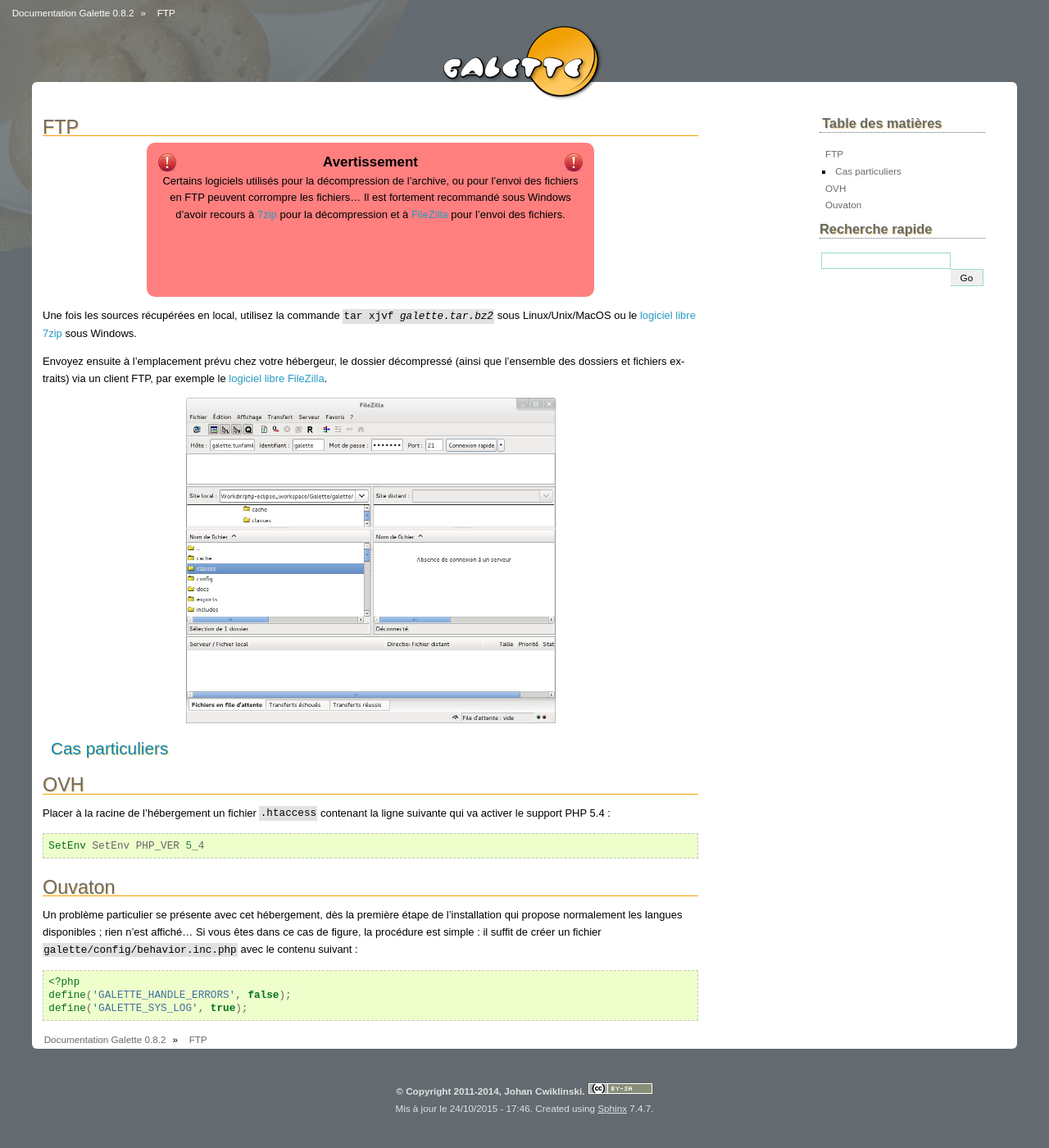
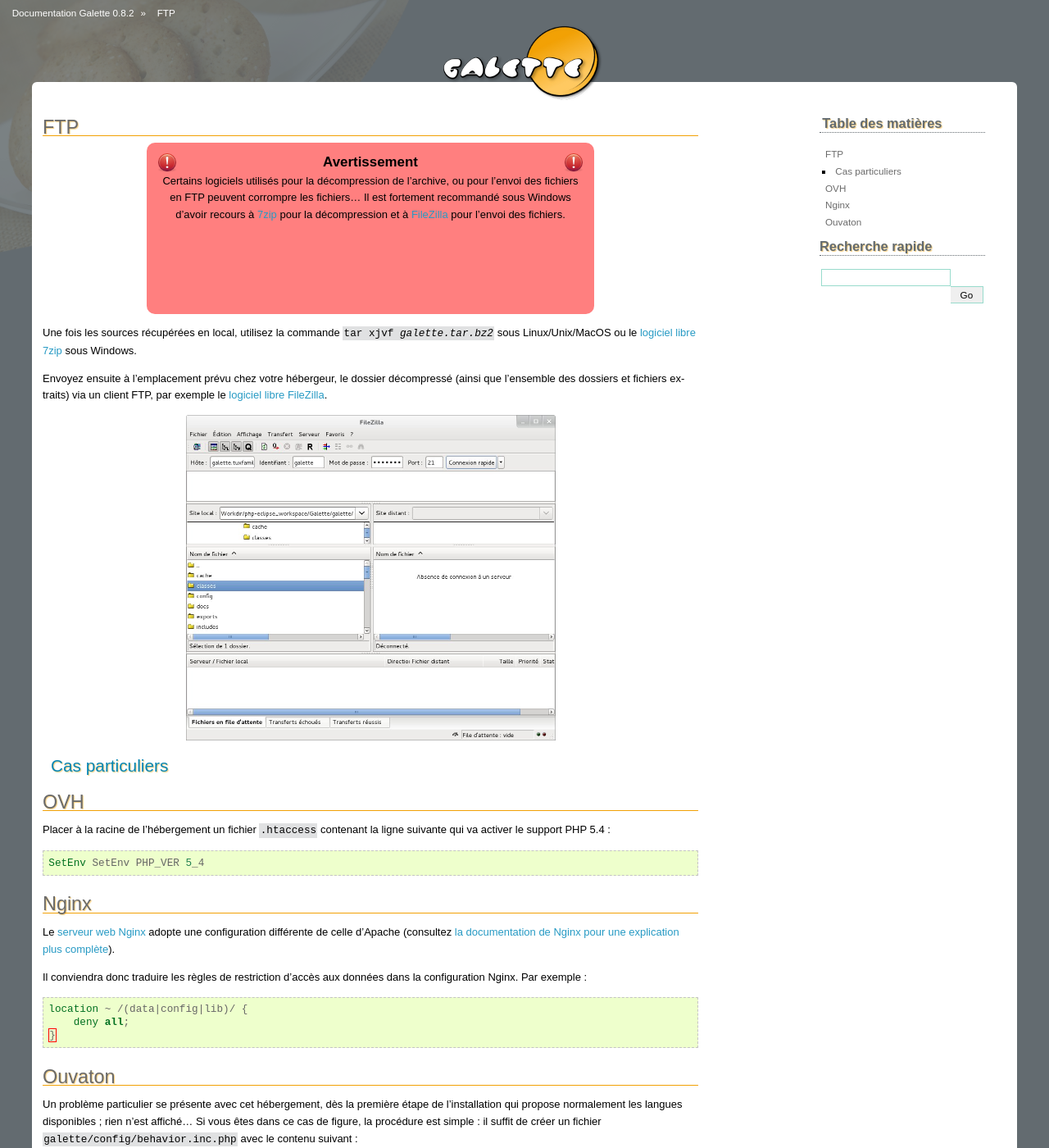
Before and after one commit to galette/galettedoc, a Sphinx documentation site: the page built from source/installation/ftp.rst, in a window 1280 px wide and 1400 px high. Shown: the whole window at 82% size. Built offline with Sphinx 7.4.7, drawn with Linux system fonts in a browser that asks for light colours.

Commit message:
Ajout d'une bafouille sur Nginx (merci à johndescs)

```diff
--- a/source/installation/ftp.rst
+++ b/source/installation/ftp.rst
@@ -28,6 +28,19 @@ Placer à la racine de l'hébergement un fichier ``.htaccess`` contenant la lign
 
    SetEnv SetEnv PHP_VER 5_4
 
+Nginx
+=====
+
+Le `serveur web Nginx <http://nginx.com>`_ adopte une configuration différente de celle d'Apache (consultez `la documentation de Nginx pour une explication plus complète <http://www.nginx.com/resources/wiki/start/topics/examples/likeapache-htaccess/>`_).
+
+Il conviendra donc traduire les règles de restriction d'accès aux données dans la configuration Nginx. Par exemple :
+
+.. code-block:: apacheconf
+
+   location ~ /(data|config|lib)/ {
+       deny all;
+   }
+
 Ouvaton
 =======
 
```
